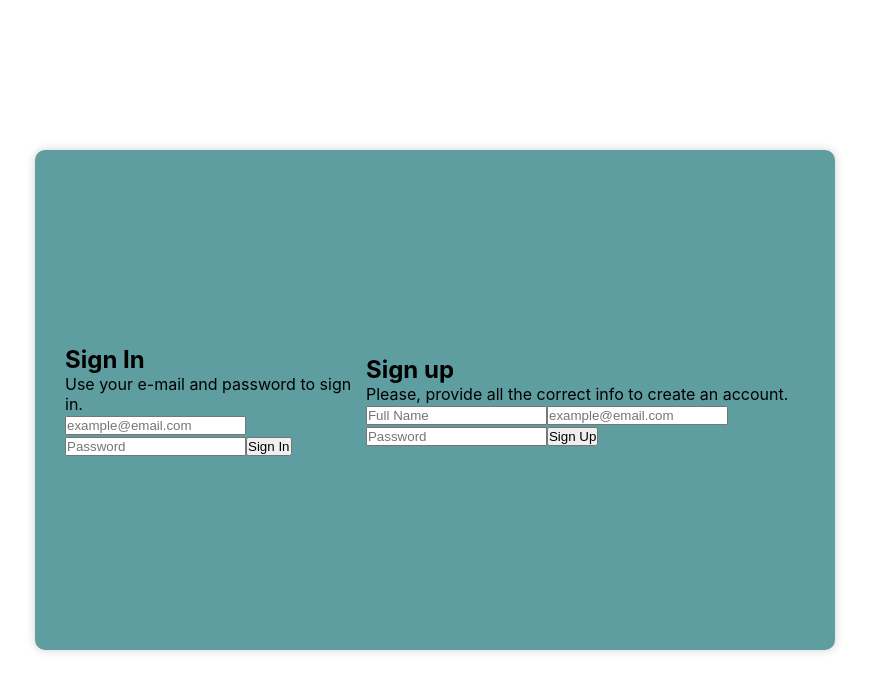
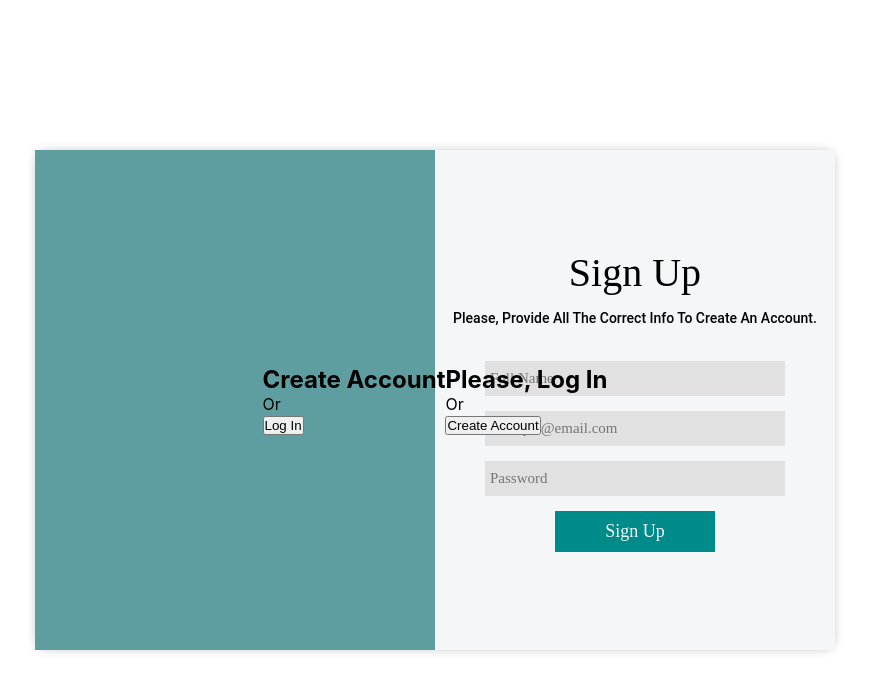
Before and after one commit to alaeddine-zeraib/the_project, a React (Create React App) app: page / in a window 1280 px wide. Shown: the top 692 px of the page, without its empty margins (205-1074 px from the left). Built offline with nearby package versions, Linux system fonts and the light colour scheme; a web font is replaced by a local one.

Commit message:
Login css

```diff
--- a/src/App.css
+++ b/src/App.css
@@ -28,7 +28,96 @@ section{
   position: relative;
 }
 
+.container .form{
+  position: absolute;
+  top: 0;
+  text-align: center;
+  padding: 0 20px;
+  width: 50%;
+  height: 100%;
+  display: flex;
+  align-items: center;
+  justify-content: center;
+  background-color: #f5f6f7;
+}
+
+.container .form.sign-in-form{
+  left: 0;
+}
+
+.container .form.sign-up-form{
+  right: 0;
+}
+
+.container .form .wrapper {
+  position: absolute;
+  top: 0;
+  left: 0;
+  height: 100%;
+  width: 100%;
+  display: flex;
+  align-items: center;
+  justify-content: center;
+}
+
+.container .form h1 {
+  font-family: 'Montserrat';
+  font-size: 40px;
+  font-weight: 300;
+  text-transform: capitalize;
+  margin-bottom: 10px;
+}
+
+.container .form p {
+  font-family: 'Roboto';
+  font-weight: 500;
+  font-size: 14px;
+  text-transform: capitalize;
+  line-height: 25px;
+  margin-bottom: 30px;
+}
+
+.container .form input {
+  display: block;
+  width: 300px;
+  margin: 0 auto;
+  margin-bottom: 15px;
+  height: 35px;
+  font-family: 'Montserrat';
+  font-size: 15px;
+  border: none;
+  background-color: rgba(199, 197, 197, 0.425);
+  /* outline: none; */
+  padding-left: 5px;
+}
+
+.container .form button {
+  padding: 10px 50px;
+  border: none;
+  outline: none;
+  font-family: 'Montserrat';
+  font-size: 18px;
+  background-color: darkcyan;
+  color: #f5f6f7;
+  cursor: pointer;
+}
 .overlay-container{
   position: absolute;
-  display: none;
+  /* display: none; */
+  background-color: cadetblue;
+  left: 0;
+  top: 0;
+  width: 50%;
+  height: 100%;
 }
+
+.container .overlay-container .overlay {
+  position: absolute;
+  left: 0;
+  width: 200%;
+  /* background-color: crimson; */
+  display: flex;
+  align-items: center;
+  justify-content: center;
+  height: 100%;
+}
--- a/src/components/Login.js
+++ b/src/components/Login.js
@@ -21,7 +21,7 @@ export default function Login() {
 
 
                     {/* Sign up form */}
-                    <div className="sign-up-form">
+                    <div className="form sign-up-form">
                         <div className="wrapper">
                             <form action="/">
                                 <h1>Sign up</h1>
@@ -38,6 +38,7 @@ export default function Login() {
 
                     {/* Overlay Container */}
                     <div className="overlay-container">
+                        <div className="overlay">
                             <div className="overlay-left">
                                 <h1>Create Account</h1>
                                 <p>Or</p>
@@ -51,6 +52,7 @@ export default function Login() {
                             </div>
                         </div>
                     </div>
+                </div>
             </section>
         </div>
     )
```
Lines whose indentation alone changed are shown as unchanged.
